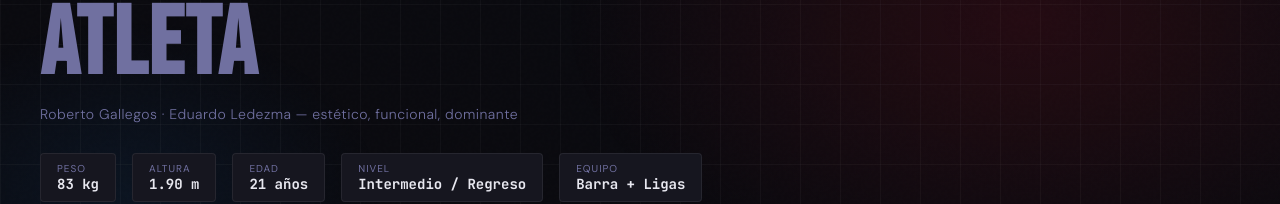
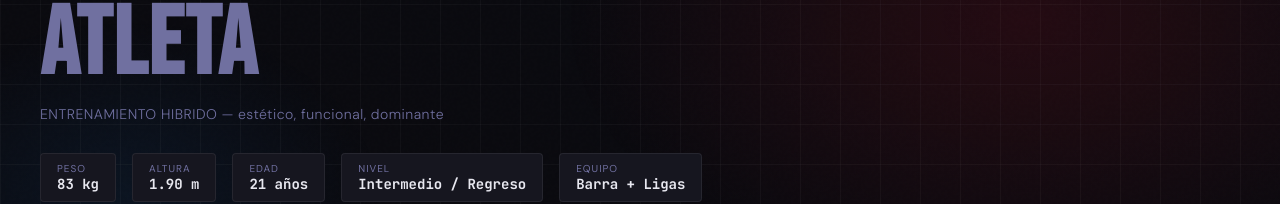
Before and after one commit to Sebatrox/App-Workaout, a plain HTML site: page index.html in a window 1280 px wide. Shown: the part 276-480 px from the top of the page. Drawn offline with Linux system fonts and the light colour scheme.

Commit message:
Update hero-sub paragraph text in index.html

```diff
--- a/index.html
+++ b/index.html
@@ -614,7 +614,7 @@
       <span class="red">COMO</span><br>
       <span class="dim">ATLETA</span>
     </h1>
-    <p class="hero-sub">Roberto Gallegos · Eduardo Ledezma — estético, funcional, dominante</p>
+    <p class="hero-sub">ENTRENAMIENTO HIBRIDO — estético, funcional, dominante</p>
     <div class="stats-row">
       <div class="stat-chip">
         <div><span class="label">Peso</span><span class="val">83 kg</span></div>
```
